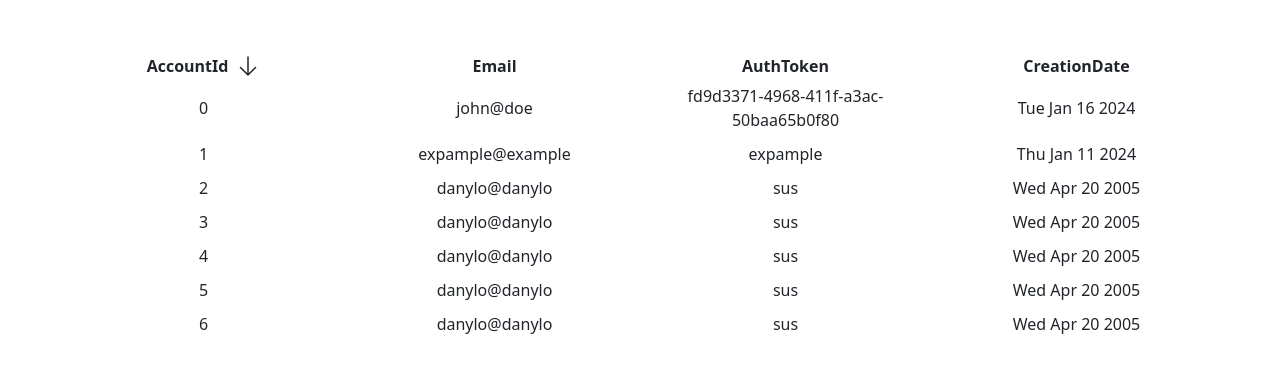
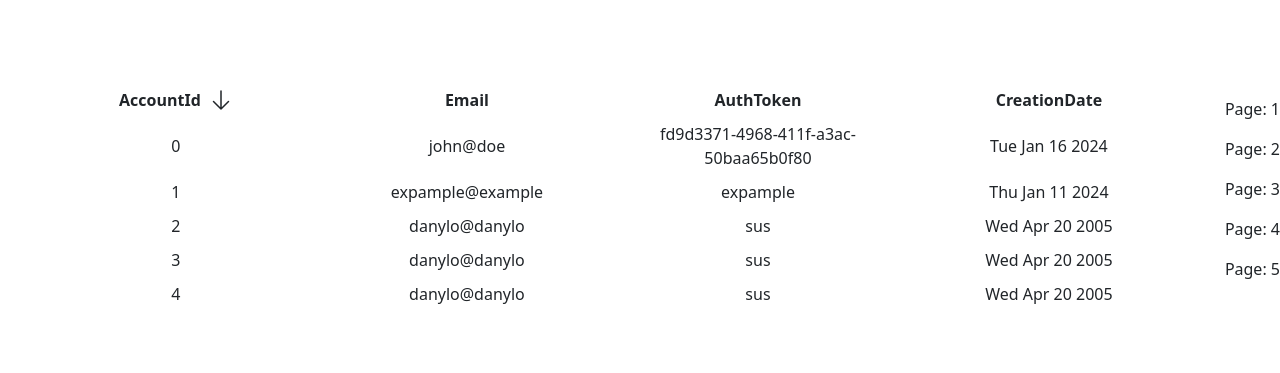
Before and after one commit to DanyloSus/aa-test, a React (Vite) app: page / in a window 1280 px wide. Shown: the part 203-576 px from the top of the page. Built offline with nearby package versions, Linux system fonts and the light colour scheme.

Commit message:
Pagination

```diff
--- a/src/App.tsx
+++ b/src/App.tsx
@@ -1,4 +1,4 @@
-import React, { useEffect, useState } from "react";
+import { useEffect, useState } from "react";
 import data from "./data.json";
 
 type CampaignType = {
@@ -33,61 +33,74 @@ type SortType =
   | "authB"
   | "dateB";
 
+const App = () => {
   const formatedData = data.map((account) => ({
     ...account,
     creationDate: new Date(account.creationDate),
   }));
 
-const App = () => {
+  const pagesCount = Math.ceil(formatedData.length / 5);
+
+  const pageArray = Array.from({ length: pagesCount }, (_, index) => index + 1);
+
   const [sortBy, setSortBy] = useState<SortType>("id");
   const [sortedData, setSortedData] = useState<AccountType[]>(formatedData);
+  const [page, setPage] = useState(1);
 
   useEffect(() => {
     let sortData;
     switch (sortBy) {
       case "id": {
-        sortData = formatedData.sort((a, b) => b.accountId - a.accountId);
+        sortData = formatedData.sort((a, b) => a.accountId - b.accountId);
+        console.log("id");
         break;
       }
       case "email": {
         sortData = formatedData.sort((a, b) => b.email.localeCompare(a.email));
+        console.log("email");
         break;
       }
       case "auth": {
         sortData = formatedData.sort((a, b) =>
           b.authToken.localeCompare(a.authToken)
         );
+        console.log("auth");
         break;
       }
       case "date": {
         sortData = formatedData.sort(
           (a, b) => b.creationDate.getDate() - a.creationDate.getDate()
         );
+        console.log("date");
         break;
       }
       case "idB": {
-        sortData = formatedData.sort((a, b) => a.accountId - b.accountId);
+        sortData = formatedData.sort((a, b) => b.accountId - a.accountId);
+        console.log("idB");
         break;
       }
       case "emailB": {
         sortData = formatedData.sort((a, b) => a.email.localeCompare(b.email));
+        console.log("emailB");
         break;
       }
       case "authB": {
         sortData = formatedData.sort((a, b) =>
           a.authToken.localeCompare(b.authToken)
         );
+        console.log("authB");
         break;
       }
       case "dateB": {
         sortData = formatedData.sort(
           (a, b) => a.creationDate.getDate() - b.creationDate.getDate()
         );
+        console.log("dateB");
         break;
       }
     }
     setSortedData(sortData);
-  }, [sortBy]);
+  }, [sortBy, page]);
 
   const handleChangeSort = (sort: SortType) => {
     if (sortBy === sort) {
@@ -118,12 +131,22 @@ const App = () => {
       />
     </svg>
   );
+  const pagination = (
+    <div>
+      {pageArray.map((pageNumber) => (
+        <p key={pageNumber} onClick={() => setPage(pageNumber)}>
+          Page: {pageNumber}
+        </p>
+      ))}
+    </div>
+  );
 
   return (
+    sortedData && (
       <div className="d-flex vw-100 vh-100 align-items-center justify-content-center">
         <table className="container w-50-sm text-center">
           <thead>
-          <tr className="row fw-bold">
+            <tr className="row fw-bold py-1">
               <th
                 className="col d-flex align-items-center justify-content-center"
                 onClick={() => handleChangeSort("id")}
@@ -155,11 +178,10 @@ const App = () => {
             </tr>
           </thead>
           <tbody>
-          {sortedData.map((account) => (
-            <tr
-              className="row align-items-center py-1 "
-              key={account.accountId}
-            >
+            {sortedData!
+              .slice((page - 1) * 5, page * 5)
+              .map((account, index) => (
+                <tr className="row align-items-center py-1 " key={index}>
                   <td className="col">{account.accountId}</td>
                   <td className="col">{account.email}</td>
                   <td className="col">{account.authToken}</td>
@@ -168,7 +190,9 @@ const App = () => {
               ))}
           </tbody>
         </table>
+        {pagination}
       </div>
+    )
   );
 };
 
--- a/src/data.json
+++ b/src/data.json
@@ -68,5 +68,124 @@
     "authToken": "sus",
     "creationDate": "2005-04-20",
     "profiles": []
+  },
+  {
+    "accountId": 7,
+    "email": "danylo@danylo",
+    "authToken": "sus",
+    "creationDate": "2005-04-20",
+    "profiles": []
+  },
+  {
+    "accountId": 7,
+    "email": "danylo@danylo",
+    "authToken": "sus",
+    "creationDate": "2005-04-20",
+    "profiles": []
+  },
+  {
+    "accountId": 7,
+    "email": "danylo@danylo",
+    "authToken": "sus",
+    "creationDate": "2005-04-20",
+    "profiles": []
+  },
+  {
+    "accountId": 7,
+    "email": "danylo@danylo",
+    "authToken": "sus",
+    "creationDate": "2005-04-20",
+    "profiles": []
+  },
+  {
+    "accountId": 7,
+    "email": "danylo@danylo",
+    "authToken": "sus",
+    "creationDate": "2005-04-20",
+    "profiles": []
+  },
+  {
+    "accountId": 7,
+    "email": "danylo@danylo",
+    "authToken": "sus",
+    "creationDate": "2005-04-20",
+    "profiles": []
+  },
+  {
+    "accountId": 7,
+    "email": "danylo@danylo",
+    "authToken": "sus",
+    "creationDate": "2005-04-20",
+    "profiles": []
+  },
+  {
+    "accountId": 7,
+    "email": "danylo@danylo",
+    "authToken": "sus",
+    "creationDate": "2005-04-20",
+    "profiles": []
+  },
+  {
+    "accountId": 7,
+    "email": "danylo@danylo",
+    "authToken": "sus",
+    "creationDate": "2005-04-20",
+    "profiles": []
+  },
+  {
+    "accountId": 7,
+    "email": "danylo@danylo",
+    "authToken": "sus",
+    "creationDate": "2005-04-20",
+    "profiles": []
+  },
+  {
+    "accountId": 7,
+    "email": "danylo@danylo",
+    "authToken": "sus",
+    "creationDate": "2005-04-20",
+    "profiles": []
+  },
+  {
+    "accountId": 7,
+    "email": "danylo@danylo",
+    "authToken": "sus",
+    "creationDate": "2005-04-20",
+    "profiles": []
+  },
+  {
+    "accountId": 7,
+    "email": "danylo@danylo",
+    "authToken": "sus",
+    "creationDate": "2005-04-20",
+    "profiles": []
+  },
+  {
+    "accountId": 7,
+    "email": "danylo@danylo",
+    "authToken": "sus",
+    "creationDate": "2005-04-20",
+    "profiles": []
+  },
+  {
+    "accountId": 7,
+    "email": "danylo@danylo",
+    "authToken": "sus",
+    "creationDate": "2005-04-20",
+    "profiles": []
+  },
+  {
+    "accountId": 7,
+    "email": "danylo@danylo",
+    "authToken": "sus",
+    "creationDate": "2005-04-20",
+    "profiles": []
+  },
+  {
+    "accountId": 7,
+    "email": "danylo@danylo",
+    "authToken": "sus",
+    "creationDate": "2005-04-20",
+    "profiles": []
   }
 ]
```
Lines whose indentation alone changed are shown as unchanged.
